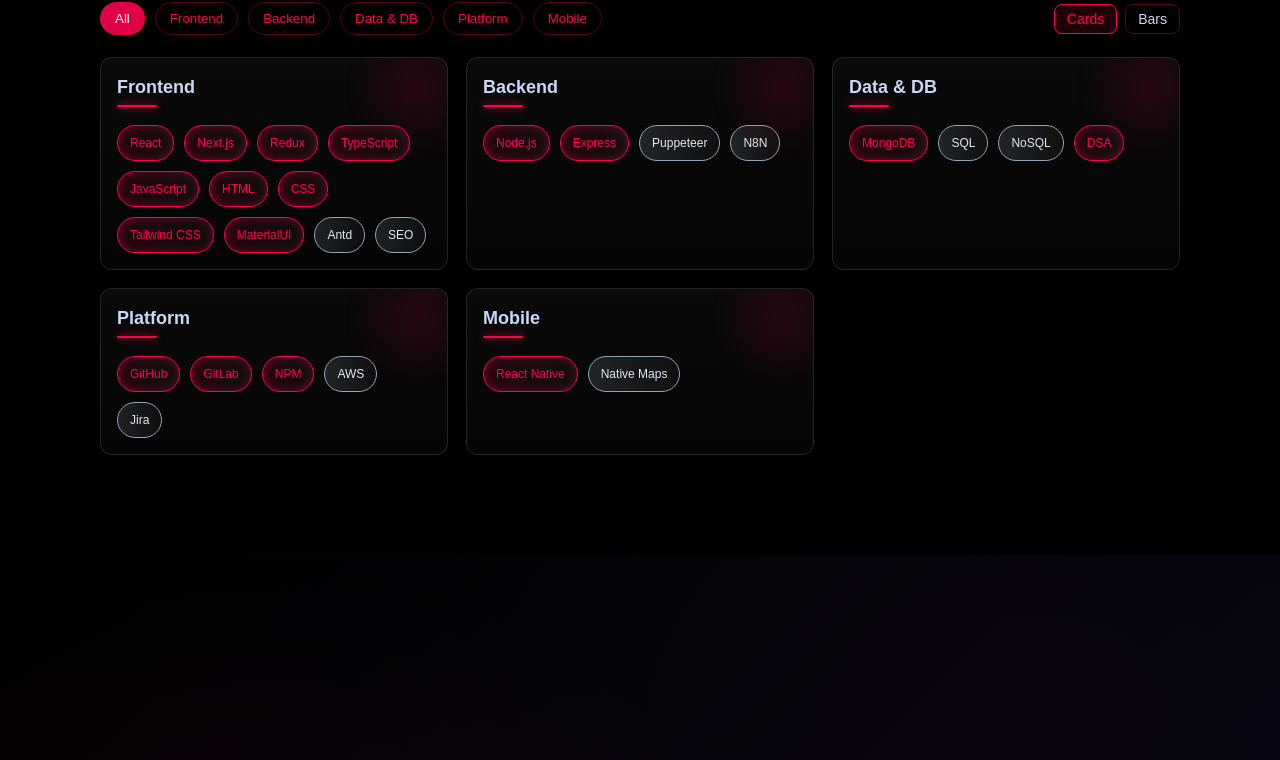
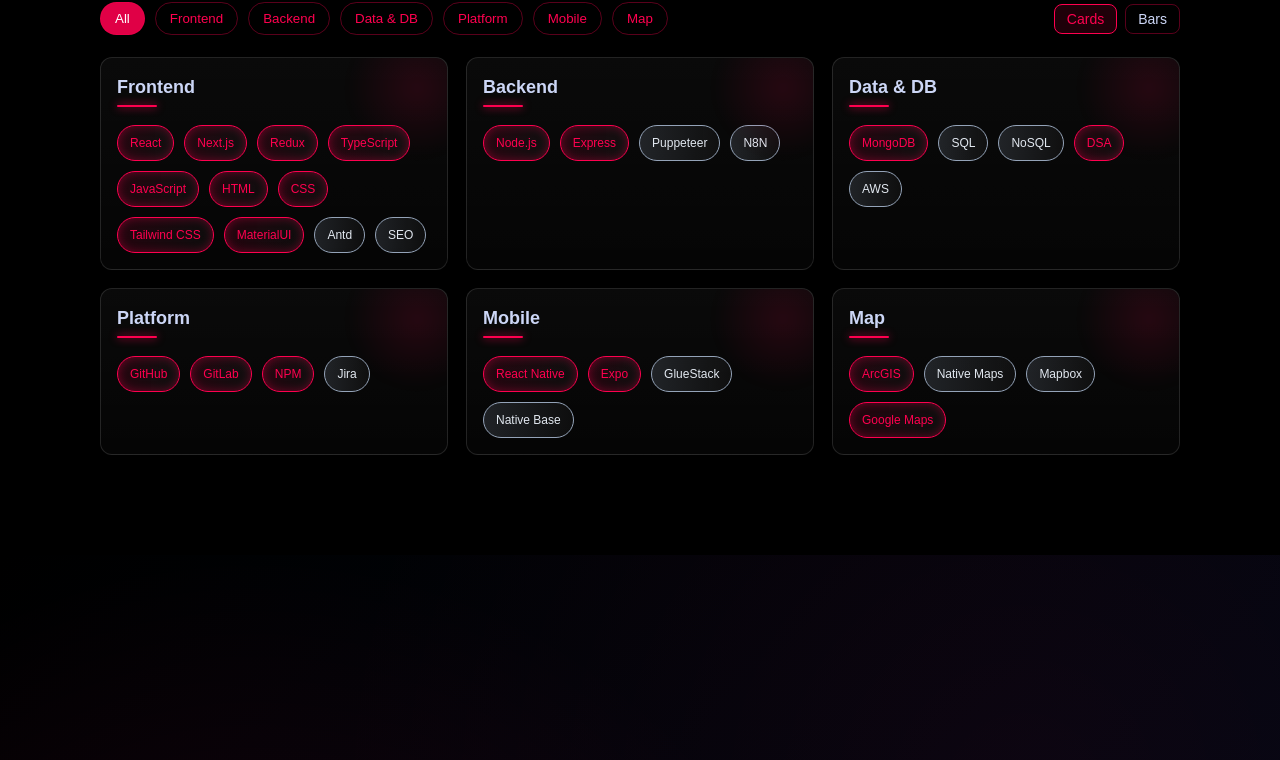
Before and after one commit to sou842/sou842.github.io, a React (Vite) app: page / in a window 1280 px wide. Shown: the part 1768-2528 px from the top of the page. Built offline with nearby package versions, Linux system fonts and the light colour scheme.

Commit message:
skills-section-modification

```diff
--- a/src/components/sections/Projects.jsx
+++ b/src/components/sections/Projects.jsx
@@ -78,7 +78,7 @@
         </div>
 
         <div className="work-list interactive-grid">
-          {filteredProjects.map((project) => (
+          {filteredProjects?.map((project) => (
             <article
               key={project.id}
               className="work tilt project-card"
--- a/src/components/sections/Skills.jsx
+++ b/src/components/sections/Skills.jsx
@@ -1,4 +1,4 @@
-import React, { useMemo, useState } from 'react'
+import { useMemo, useState } from 'react'
 import { skillsGrouped } from '../../static';
 
 const Skills = () => {
--- a/src/static/index.js
+++ b/src/static/index.js
@@ -65,6 +65,7 @@
       { name: "SQL", level: "Intermediate" },
       { name: "NoSQL", level: "Intermediate" },
       { name: "DSA", level: "Advanced" },
+      { name: "AWS", level: "Intermediate" },
     ],
   },
   {
@@ -74,7 +75,6 @@
       { name: "GitHub", level: "Advanced" },
       { name: "GitLab", level: "Advanced" },
       { name: "NPM", level: "Advanced" },
-      { name: "AWS", level: "Intermediate" },
       { name: "Jira", level: "Intermediate" },
     ],
   },
@@ -83,7 +83,19 @@
     label: "Mobile",
     items: [
       { name: "React Native", level: "Advanced" },
+      { name: 'Expo', level: 'Advanced'},
+      { name: 'GlueStack', level: 'Intermediate'},
+      { name: "Native Base", level: "Intermediate"},
+    ],
+  },
+  {
+    id: "map",
+    label: "Map",
+    items: [
+      { name: "ArcGIS", level: "Advanced" },
       { name: "Native Maps", level: "Intermediate" },
+      { name: "Mapbox", level: "Intermediate" },
+      { name: "Google Maps", level: "Advanced" },
     ],
   },
 ];
--- a/src/styles/index.scss
+++ b/src/styles/index.scss
@@ -874,7 +874,7 @@
 }
 
 .skill-card {
-    background: #0f1326;
+    background: #0f132685;
     border: 1px solid rgba(255, 255, 255, 0.06);
     border-radius: 10px;
     padding: 14px;
```
